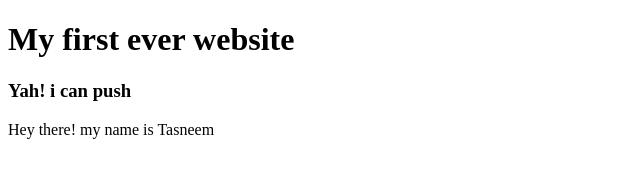
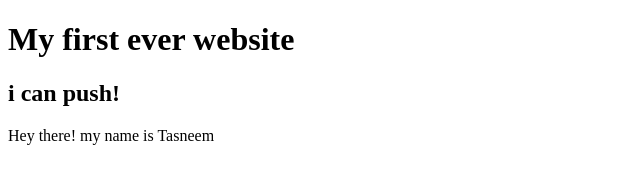
Before and after one commit to Tasneem778/my-first-website, a plain HTML site: page index.html in a window 1280 px wide. Shown: the whole page, without its empty margins (0-640 px from the left). Drawn offline with Linux system fonts and the light colour scheme.

Commit message:
learning git

```diff
--- a/index.html
+++ b/index.html
@@ -7,7 +7,8 @@
 </head>
 <body>
     <h1> My first ever website</h1>
-    <h3>Yah! i can push</h3>
+
+    <h2> i can push!</h2>
     <p>Hey there! my name is Tasneem</p>
 </body>
 </html>
```
